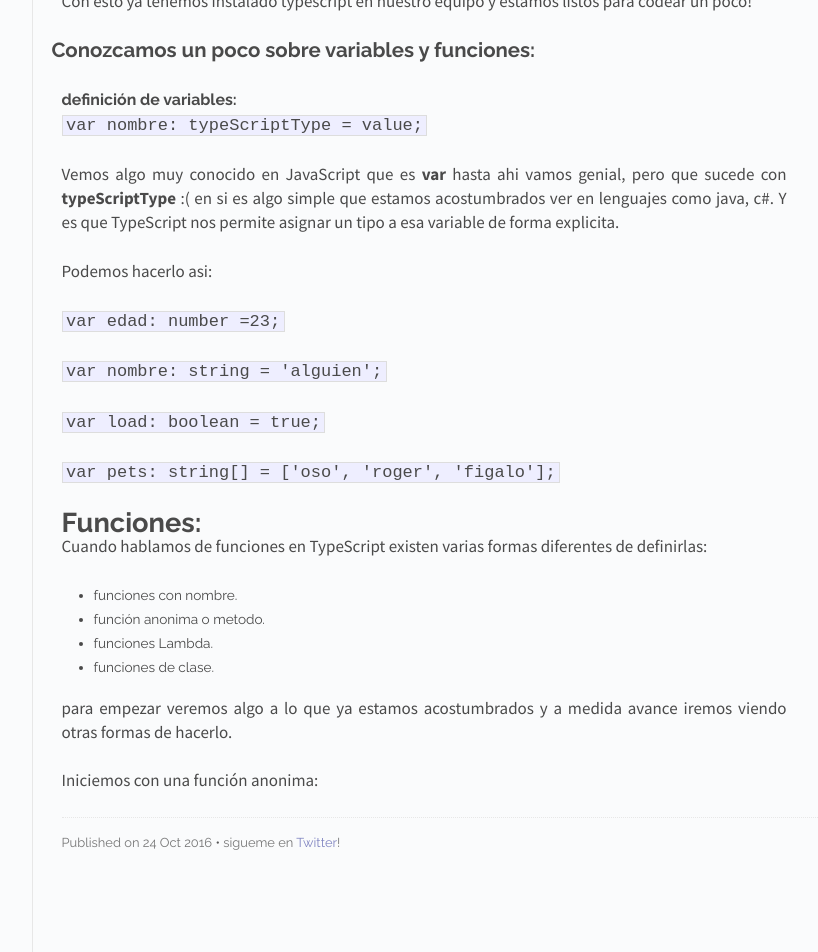
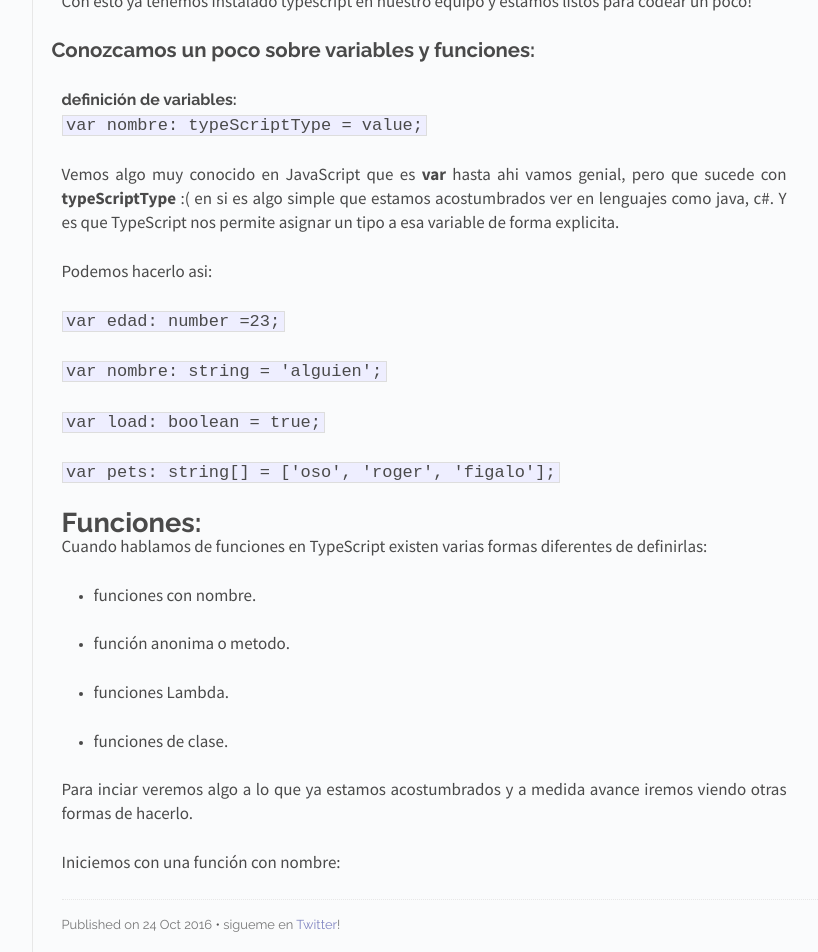
Before and after one commit to EnriqueV/Enriquev.github.io, a Jekyll site: the page built from _posts/2016-10-24-test.markdown, in a window 1280 px wide. Shown: the part 955-1907 px from the top of the page, without its empty margins (326-1144 px from the left). Built offline with Jekyll 4.4.1, drawn with Linux system fonts in a browser that asks for light colours; Markdown is read by kramdown in place of the engine named in the settings.

Commit message:
Updated Test

```diff
--- a/_posts/2016-10-24-test.markdown
+++ b/_posts/2016-10-24-test.markdown
@@ -42,13 +42,16 @@ Podemos hacerlo asi:
 
 # Funciones:
  Cuando hablamos de funciones en TypeScript existen varias formas diferentes de definirlas:
+
 * funciones con nombre.
+
 * función anonima o metodo.
+
 * funciones Lambda.
+
 * funciones de clase.
 
 
+ Para inciar veremos algo a lo que ya estamos acostumbrados y a medida avance iremos viendo otras formas de hacerlo.
 
- para empezar veremos algo a lo que ya estamos acostumbrados y a medida avance iremos viendo otras formas de hacerlo.
-
-Iniciemos con una función anonima:
+Iniciemos con una función con nombre:
```
